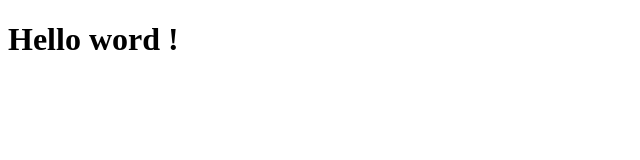
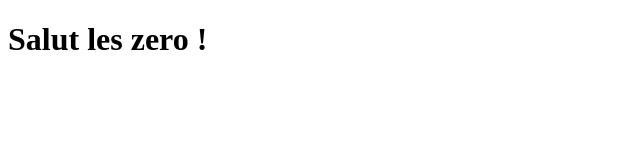
Before and after one commit to Faniry12/depot, a plain HTML site: page index.html in a window 1280 px wide. Shown: the whole page, without its empty margins (0-640 px from the left). Drawn offline with Linux system fonts and the light colour scheme.

Commit message:
first commit

```diff
--- a/index.html
+++ b/index.html
@@ -6,6 +6,6 @@
     <title>Document</title>
 </head>
 <body>
-    <h1>Hello word !</h1>
+    <h1>Salut les zero !</h1>
 </body>
 </html>
```
